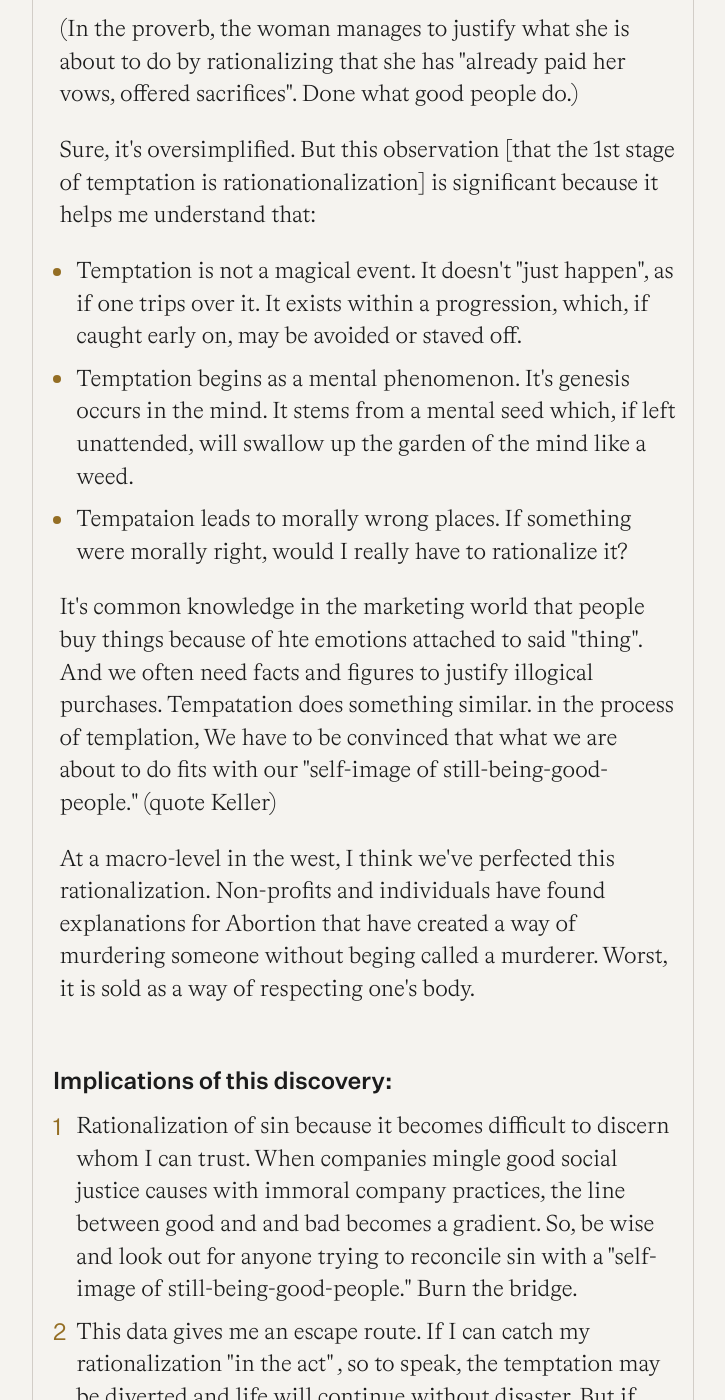
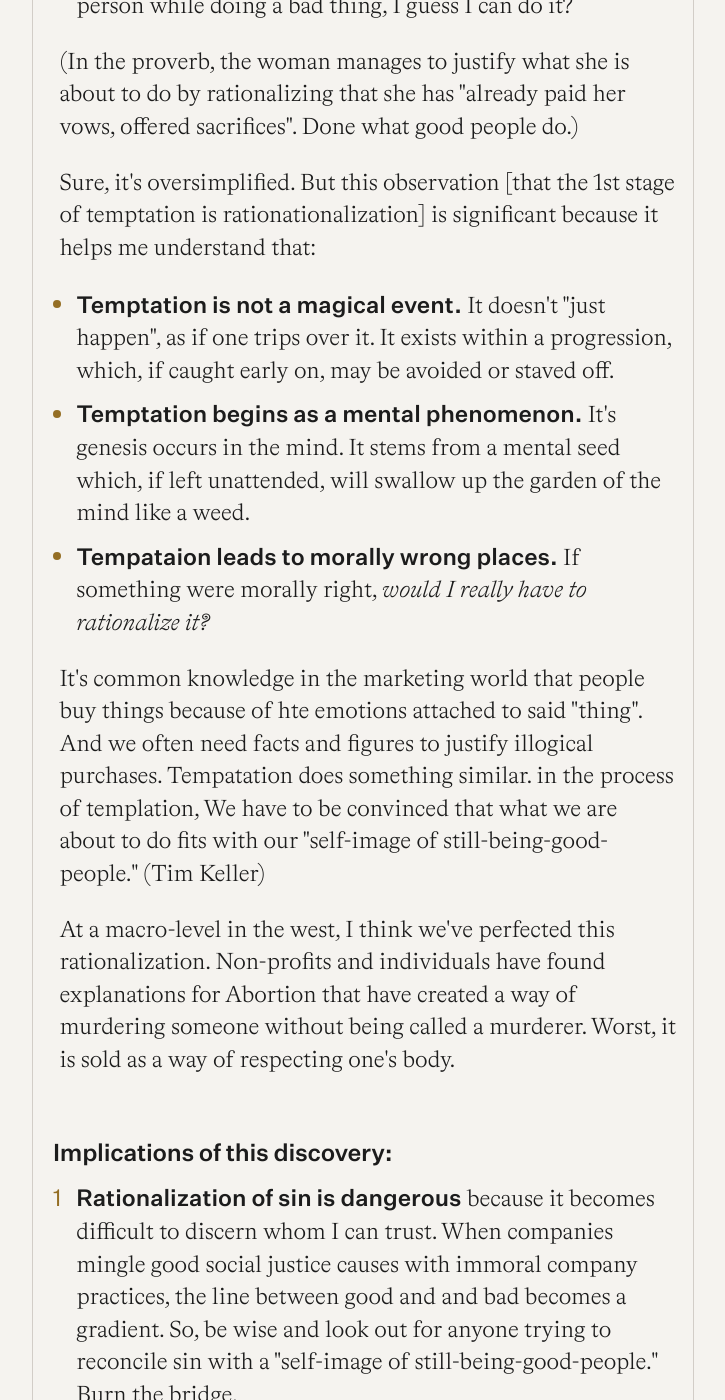
Before and after one commit to jsantiago611/digital-garden-master, a Jekyll site: the page built from _posts/2022-04-13-temptation-stage-1.md, in a window 1280 px wide and 1400 px high, scrolled down 1535 px. Shown: the whole window, without its empty margins (277-1002 px from the left). Built offline with Jekyll 4.4.1, drawn with Linux system fonts in a browser that asks for light colours; some of the changed text lies outside the part shown.

Commit message:
Update 2022-04-13-temptation-stage-1.md

```diff
--- a/_posts/2022-04-13-temptation-stage-1.md
+++ b/_posts/2022-04-13-temptation-stage-1.md
@@ -19,15 +19,15 @@ The first step in tempation pretty much goes like this:
 
 Sure, it's oversimplified. But this observation [that the 1st stage of temptation is rationationalization] is significant because it helps me understand that:
 
-- Temptation is not a magical event. It doesn't "just happen", as if one trips over it. It exists within a progression, which, if caught early on, may be avoided or staved off.
-- Temptation begins as a mental phenomenon. It's genesis occurs in the mind. It stems from a mental seed which, if left unattended, will swallow up the garden of the mind like a weed.
-- Tempataion leads to morally wrong places. If something were morally right, would I really have to rationalize it?
+- **Temptation is not a magical event.** It doesn't "just happen", as if one trips over it. It exists within a progression, which, if caught early on, may be avoided or staved off.
+- **Temptation begins as a mental phenomenon.** It's genesis occurs in the mind. It stems from a mental seed which, if left unattended, will swallow up the garden of the mind like a weed.
+- **Tempataion leads to morally wrong places.** If something were morally right, *would I really have to rationalize it?*
 
-It's common knowledge in the marketing world that people buy things because of hte emotions attached to said "thing". And we often need facts and figures to justify illogical purchases. Tempatation does something similar. in the process of templation, We have to be convinced that what we are about to do fits with our "self-image of still-being-good-people." (quote Keller)
+It's common knowledge in the marketing world that people buy things because of hte emotions attached to said "thing". And we often need facts and figures to justify illogical purchases. Tempatation does something similar. in the process of templation, We have to be convinced that what we are about to do fits with our "self-image of still-being-good-people." (Tim Keller)
 
-At a macro-level in the west, I think we've perfected this rationalization. Non-profits and individuals have found explanations for Abortion that have created a way of murdering someone without beging called a murderer. Worst, it is sold as a way of respecting one's body.
+At a macro-level in the west, I think we've perfected this rationalization. Non-profits and individuals have found explanations for Abortion that have created a way of murdering someone without being called a murderer. Worst, it is sold as a way of respecting one's body.
 
 ### Implications of this discovery:
 
-1. Rationalization of sin because it becomes difficult to discern whom I can trust. When companies mingle good social justice causes with immoral company practices, the line between good and and bad becomes a gradient. So, be wise and look out for anyone trying to reconcile sin with a "self-image of still-being-good-people." Burn the bridge.
-2. This data gives me an escape route. If I can catch my rationalization "in the act" , so to speak, the temptation may be diverted and life will continue without disaster. But if not, it appears that the rationalization continues to the next stage. [[The second stage of temptation is Overpromise]].
+1. **Rationalization of sin is dangerous** because it becomes difficult to discern whom I can trust. When companies mingle good social justice causes with immoral company practices, the line between good and and bad becomes a gradient. So, be wise and look out for anyone trying to reconcile sin with a "self-image of still-being-good-people." Burn the bridge.
+2. **This data gives me an escape route.** If I can catch my rationalization "in the act" , so to speak, the temptation may be diverted and life will continue without disaster. But if not, it appears that the rationalization continues to the next stage. [[The second stage of temptation is Overpromise]].
```
Also changed, not shown: other parts of _posts/2022-04-13-temptation-stage-1.md (+1 -1 lines).
